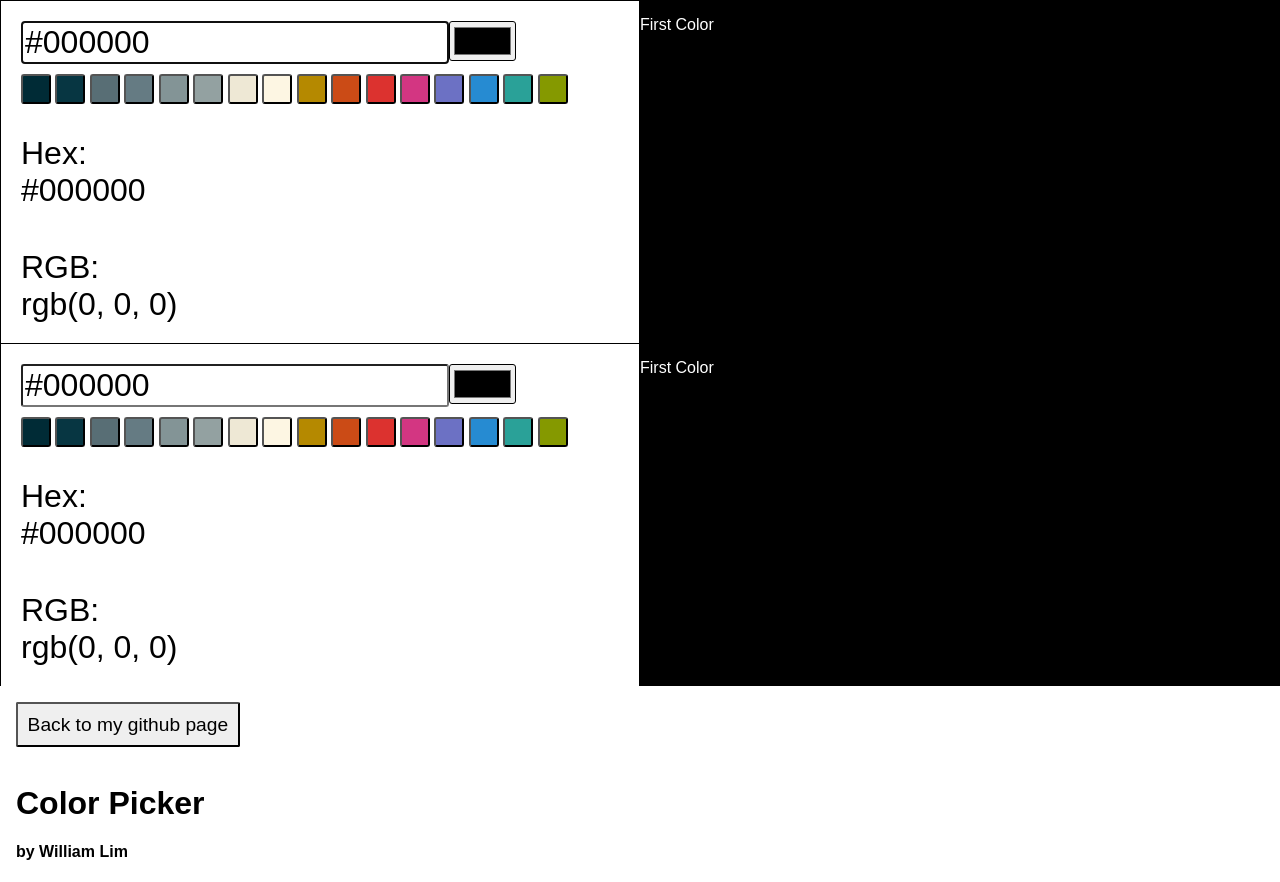
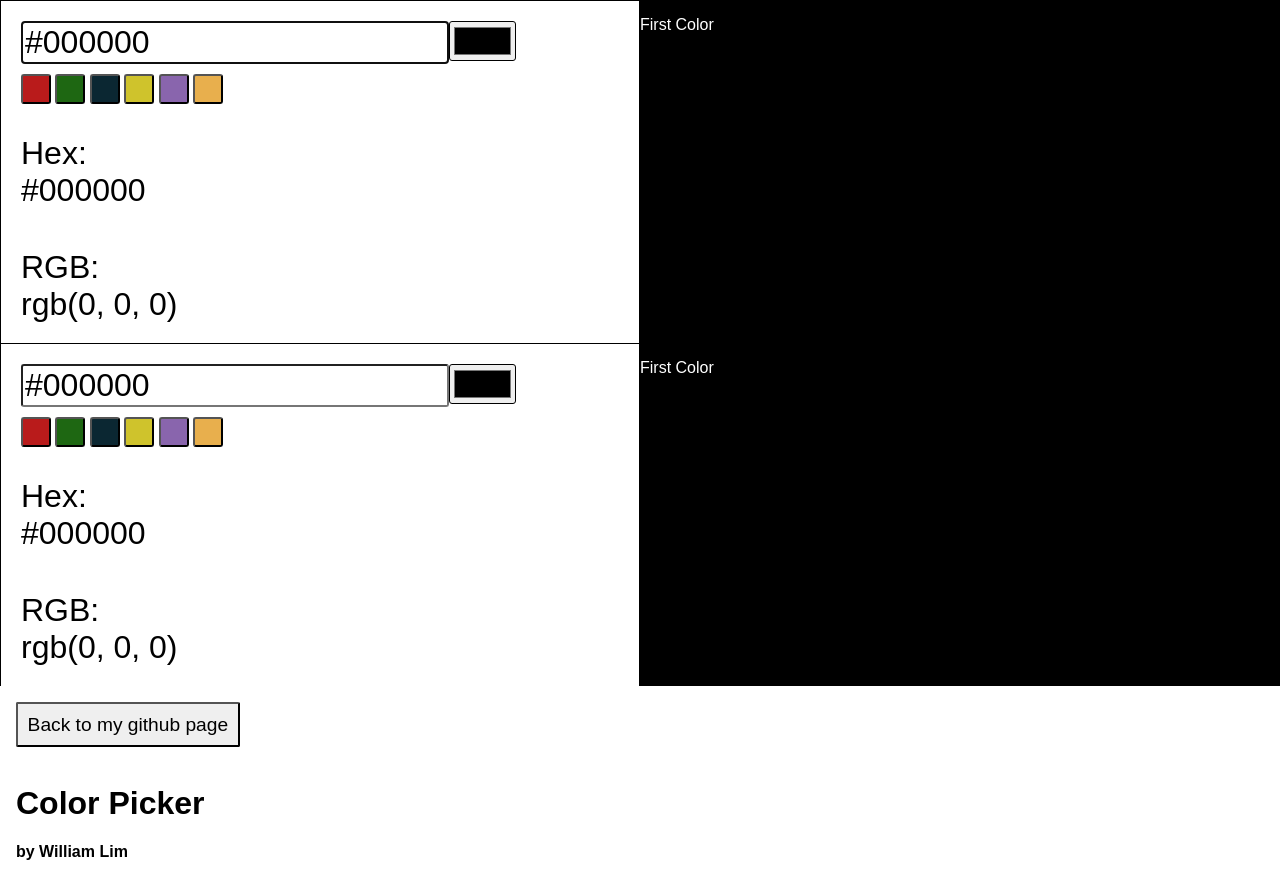
Before and after one commit to wlwl2/color, a plain HTML site: page index.html in a window 1280 px wide. Drawn offline with Linux system fonts and the light colour scheme.

Commit message:
Revert "update"
This reverts commit 22ed3193b825ad8af4e96f746143b7166e2c72ae.

```diff
--- a/index.html
+++ b/index.html
@@ -20,16 +20,6 @@
 
         <div class="color-palette">
           <div class="color-palette__buttons">
-            <button></button>
-            <button></button>
-            <button></button>
-            <button></button>
-            <button></button>
-            <button></button>
-            <button></button>
-            <button></button>
-            <button></button>
-            <button></button>
             <button></button>
             <button></button>
             <button></button>
@@ -69,16 +59,6 @@
             <button></button>
             <button></button>
             <button></button>
-            <button></button>
-            <button></button>
-            <button></button>
-            <button></button>
-            <button></button>
-            <button></button>
-            <button></button>
-            <button></button>
-            <button></button>
-            <button></button>
           </div>
         </div>
 
--- a/js/color-palette.js
+++ b/js/color-palette.js
@@ -37,68 +37,28 @@ function hexToRgb(hex) {
 
 var colorList = [
   {
-    "colorName": "base03",
-    "backgroundColor" : "#002b36"
+    "color": "red",
+    "backgroundColor" : "#b91b1b"
   },
   {
-    "colorName": "base02",
-    "backgroundColor" : "#073642"
+    "color": "green",
+    "backgroundColor" : "#1e6712"
   },
   {
-    "colorName": "base01",
-    "backgroundColor" : "#586e75"
+    "color": "blue",
+    "backgroundColor" : "#0b2732"
   },
   {
-    "colorName": "base00",
-    "backgroundColor" : "#657b83"
+    "color": "yellow",
+    "backgroundColor" : "#cfc32c"
   },
   {
-    "colorName": "base0",
-    "backgroundColor" : "#839496"
+    "color": "purple",
+    "backgroundColor" : "#8965ad"
   },
   {
-    "colorName": "base1",
-    "backgroundColor" : "#93a1a1"
-  },
-  {
-    "colorName": "base2",
-    "backgroundColor" : "#eee8d5"
-  },
-  {
-    "colorName": "base3",
-    "backgroundColor" : "#fdf6e3"
-  },
-  {
-    "colorName": "yellow",
-    "backgroundColor" : "#b58900"
-  },
-  {
-    "colorName": "orange",
-    "backgroundColor" : "#cb4b16"
-  },
-  {
-    "colorName": "red",
-    "backgroundColor" : "#dc322f"
-  },
-  {
-    "colorName": "magenta",
-    "backgroundColor" : "#d33682"
-  },
-  {
-    "colorName": "violet",
-    "backgroundColor" : "#6c71c4"
-  },
-  {
-    "colorName": "blue",
-    "backgroundColor" : "#268bd2"
-  },
-  {
-    "colorName": "cyan",
-    "backgroundColor" : "#2aa198"
-  },
-  {
-    "colorName": "green",
-    "backgroundColor" : "#859900"
+    "color": "orange",
+    "backgroundColor" : "#e8af4d"
   }
 ]
 
--- a/js/regular-color-palette.js
+++ /dev/null
@@ -1,26 +0,0 @@
-var colorList = [
-  {
-    "color": "red",
-    "backgroundColor" : "#b91b1b"
-  },
-  {
-    "color": "green",
-    "backgroundColor" : "#1e6712"
-  },
-  {
-    "color": "blue",
-    "backgroundColor" : "#0b2732"
-  },
-  {
-    "color": "yellow",
-    "backgroundColor" : "#cfc32c"
-  },
-  {
-    "color": "purple",
-    "backgroundColor" : "#8965ad"
-  },
-  {
-    "color": "orange",
-    "backgroundColor" : "#e8af4d"
-  }
-]
```
